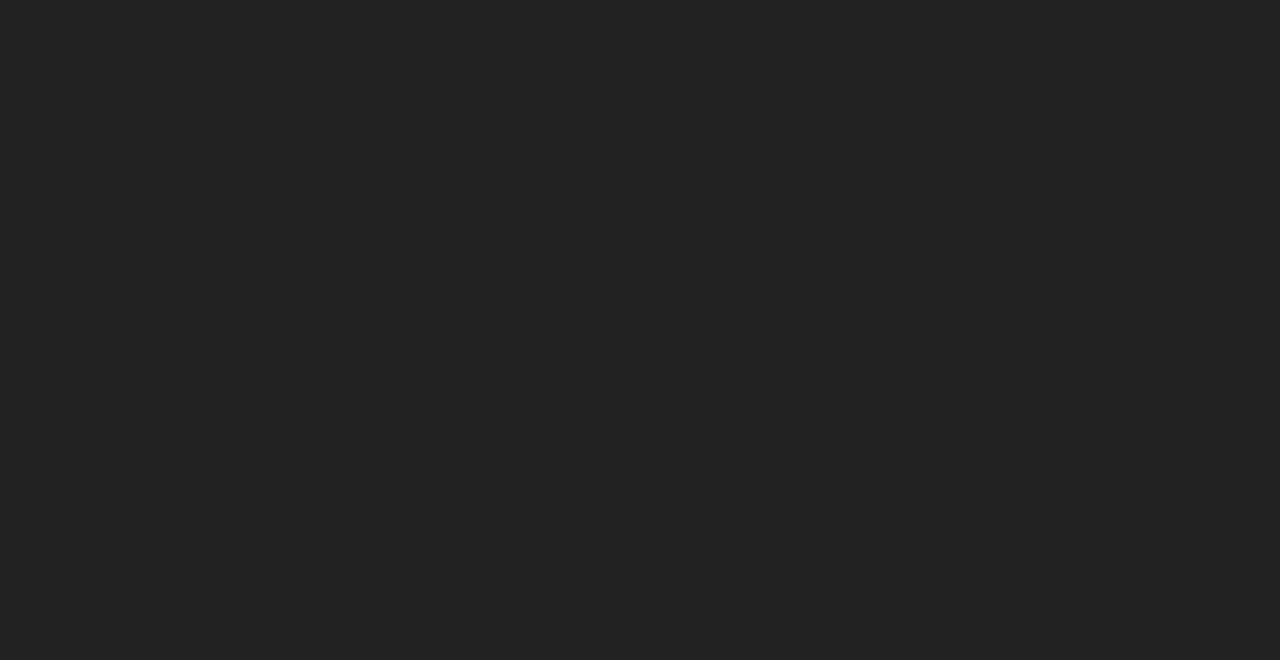
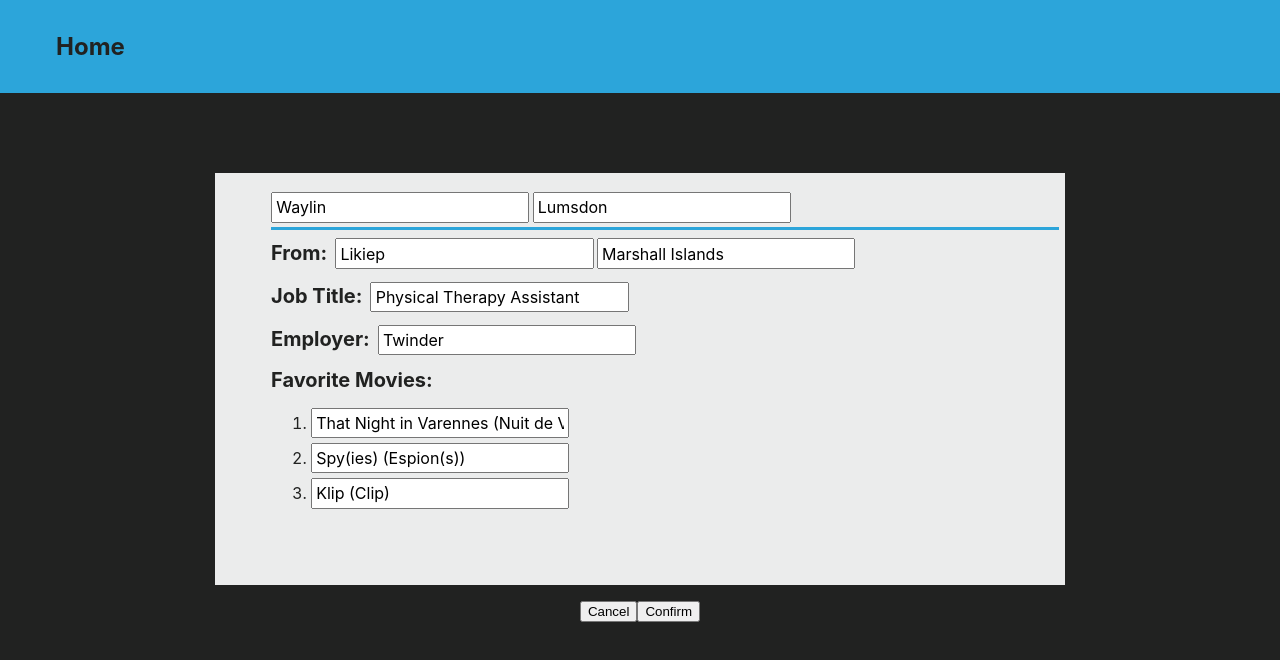
Before and after one commit to dallasmay/react-user-directory, a React (Create React App) app: page /users/1/edit in a window 1280 px wide. Before the commit this address had no page. Shown: the top 660 px of the page. Built offline with nearby package versions, Linux system fonts and the light colour scheme.

Commit message:
added editUser component, built out editUser functionality and it's working as of now, thank goodness

```diff
--- a/src/App.js
+++ b/src/App.js
@@ -5,10 +5,10 @@ import data from "./DATA";
 import UserCard from "./components/UserCard";
 import Nav from "./components/Nav";
 import NewCardForm from "./components/NewCardForm";
+import EditUser from "./components/EditUser";
 
 function App() {
   const [userData, setUserData] = useState([...data]);
-  console.log(userData)
 
   return (
     <Routes>
@@ -30,6 +30,15 @@ function App() {
           </div>
         }
       />
+      <Route
+        path="/users/:userId/edit"
+        element={
+          <div>
+            <Nav />
+            <EditUser userArr={userData} setUserArr={setUserData} />
+          </div>
+        }
+      />
     </Routes>
   );
 }
--- a/src/components/ControlBar.js
+++ b/src/components/ControlBar.js
@@ -1,4 +1,6 @@
 import { Link } from "react-router-dom";
+
+import EditUser from "./EditUser";
 
 import "./ControlBar.css";
 
@@ -7,7 +9,9 @@ const ControlBar = (props) => {
   return (
     <div className="control-bar-container">
       <Link
-          to={`/users/${currUserId === 1 ? 25 : currUserId - 1}`}
+        to={`/users/${
+          currUserId === 1 ? props.userArr.length : currUserId - 1
+        }`}
         onClick={() =>
           currUserId === 1
             ? props.changeUser(false, true)
@@ -18,7 +22,7 @@ const ControlBar = (props) => {
         &lt; Previous
       </Link>
       <div className="modify-btns">
-          <Link to="/" className="control-btn">
+        <Link to={`/users/${currUserId}/edit`} className="control-btn">
           Edit
         </Link>
         <Link to="/" className="control-btn">
@@ -29,7 +33,9 @@ const ControlBar = (props) => {
         </Link>
       </div>
       <Link
-          to={`/users/${currUserId === props.userArr.length ? 1 : currUserId + 1}`}
+        to={`/users/${
+          currUserId === props.userArr.length ? 1 : currUserId + 1
+        }`}
         onClick={() =>
           currUserId === props.userArr.length
             ? props.changeUser(true, true)
--- /dev/null
+++ b/src/components/EditUser.js
@@ -0,0 +1,143 @@
+import { useState } from "react";
+
+import { useParams, useNavigate } from "react-router-dom";
+
+const EditUser = (props) => {
+  const params = useParams();
+  const navigate = useNavigate();
+
+  const { userArr, setUserArr } = props;
+
+  let currUser = userArr.find((ele) => ele.id === +params.userId);
+  let dataCopy = [...userArr];
+  console.log("Data Copy:", dataCopy);
+
+  const [firstName, setFirstName] = useState(currUser.name.first);
+  const [lastName, setLastName] = useState(currUser.name.last);
+  const [city, setCity] = useState(currUser.city);
+  const [country, setCountry] = useState(currUser.country);
+  const [jobTitle, setJobTitle] = useState(currUser.title);
+  const [employer, setEmployer] = useState(currUser.employer);
+  const [favMovie1, setFavMovie1] = useState(currUser.favoriteMovies[0]);
+  const [favMovie2, setFavMovie2] = useState(currUser.favoriteMovies[1]);
+  const [favMovie3, setFavMovie3] = useState(currUser.favoriteMovies[2]);
+
+
+  let editedObj = {
+    id: +params.userId,
+    name: { first: firstName, last: lastName },
+    city: city,
+    country: country,
+    employer: employer,
+    title: jobTitle,
+    favoriteMovies: [favMovie1, favMovie2, favMovie3],
+  };
+  console.log(editedObj)
+
+  return (
+    <form
+      onSubmit={(e) => {
+        e.preventDefault();
+        dataCopy.splice(params.userId - 1, 1, editedObj);
+        console.log("New Data:", dataCopy);
+        setUserArr(dataCopy);
+        navigate(`/users/${params.userId}`);
+      }}
+    >
+      <div className="user-card-container">
+        <div className="user-card">
+          <div className="info-container">
+            <h2 className="card-name">
+              {
+                <input
+                  className="name-input"
+                  placeholder="First Name"
+                  defaultValue={firstName}
+                  onChange={(e) => setFirstName(e.target.value)}
+                />
+              }
+              {
+                <input
+                  className="name-input"
+                  placeholder="Last Name"
+                  defaultValue={lastName}
+                  onChange={(e) => setLastName(e.target.value)}
+                />
+              }
+            </h2>
+            <p className="about">
+              <span className="descriptor">From:</span>
+              <input
+                className="name-input"
+                placeholder="City"
+                defaultValue={city}
+                onChange={(e) => setCity(e.target.value)}
+              />
+              <input
+                className="name-input"
+                placeholder="Country"
+                defaultValue={country}
+                onChange={(e) => setCountry(e.target.value)}
+              />
+            </p>
+            <p className="about">
+              <span className="descriptor">Job Title:</span>
+              <input
+                className="name-input"
+                placeholder="Job Title"
+                defaultValue={jobTitle}
+                onChange={(e) => setJobTitle(e.target.value)}
+              />
+            </p>
+            <p className="about">
+              <span className="descriptor">Employer:</span>
+              <input
+                className="name-input"
+                placeholder="Employer"
+                defaultValue={employer}
+                onChange={(e) => setEmployer(e.target.value)}
+              />
+            </p>
+            <p className="about">
+              <span className="descriptor">Favorite Movies:</span>
+            </p>
+            <ol>
+              <li>
+                <input
+                  className="name-input"
+                  placeholder="Movie 1"
+                  defaultValue={favMovie1}
+                  onChange={(e) => setFavMovie1(e.target.value)}
+                />
+              </li>
+              <li>
+                <input
+                  className="name-input"
+                  placeholder="Movie 2"
+                  defaultValue={favMovie2}
+                  onChange={(e) => setFavMovie2(e.target.value)}
+                />
+              </li>
+              <li>
+                <input
+                  className="name-input"
+                  placeholder="Movie 3"
+                  defaultValue={favMovie3}
+                  onChange={(e) => setFavMovie3(e.target.value)}
+                />
+              </li>
+            </ol>
+          </div>
+        </div>
+      </div>
+      <div className="button-container">
+        <button className="cancel">Cancel</button>
+        <button type="submit" className="confirm">
+          Confirm
+        </button>
+      </div>
+    </form>
+  );
+};
+
+export default EditUser;
--- a/src/components/UserCard.js
+++ b/src/components/UserCard.js
@@ -27,6 +27,8 @@ const UserCard = (props) => {
       setCurrUserIndex((prevState) => prevState - 1);
     }
   };
+  console.log(userArr);
+  console.log(currUser);
 
   return (
     <div>
```
Lines whose indentation alone changed are shown as unchanged.
